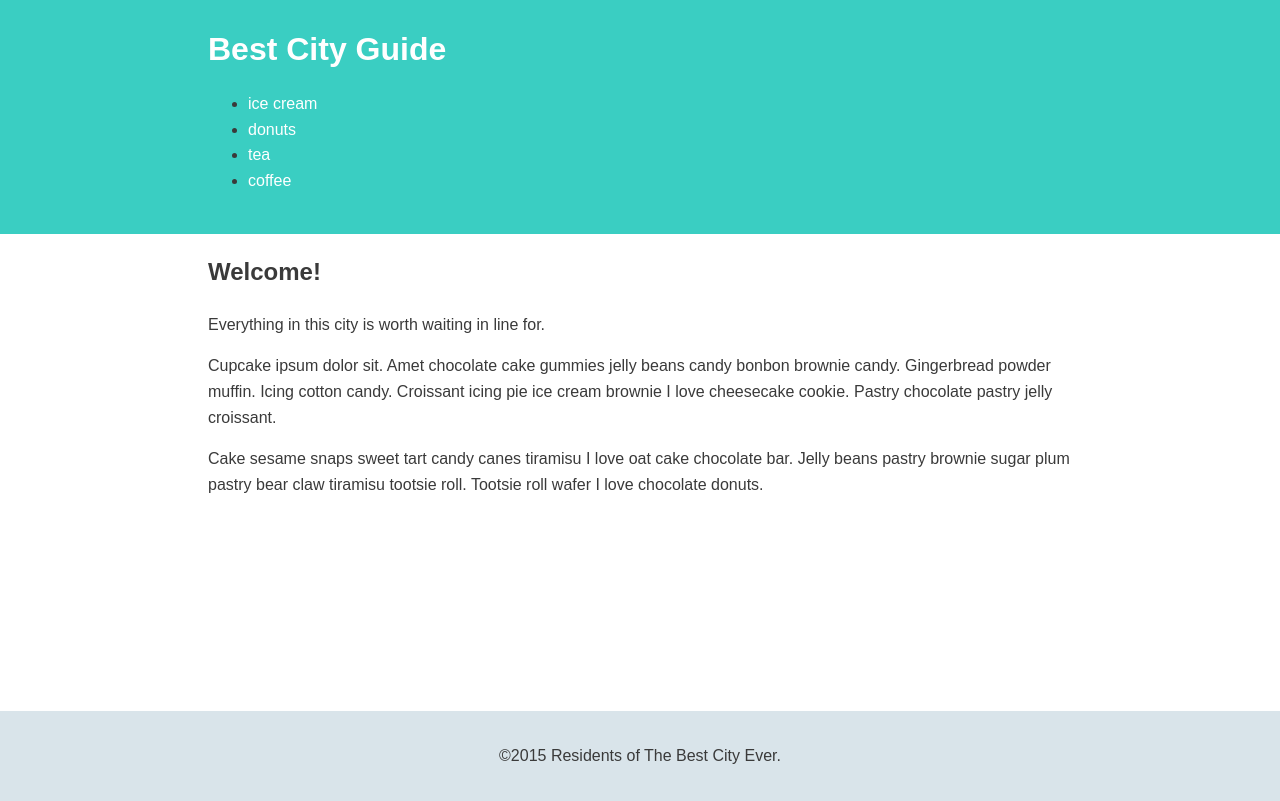
After one commit to rmcc0724/portfolio, a PHP site: page /test.html in a window 1280 px wide. The commit adds this page. Run offline with PHP 8.4, Linux system fonts and the light colour scheme.

Commit message:
Update to photos

```diff
--- a/about.html
+++ b/about.html
@@ -40,7 +40,7 @@ Web Developer
 <area shape="rect" coords="70,0,126,60" href="mailto:rmcc0724@gmail.com" alt="">
 <area shape="rect" coords="145,0,200,60" href="https://www.linkedin.com/in/reid-mcculloch-83b99298" alt="">
 </map>
-    <p>© 2016 Reid McCulloch.</p>
+    <p>© 2018 Reid McCulloch.</p>
 </footer>
 </div>
 </body>
--- a/contact.html
+++ b/contact.html
@@ -42,7 +42,7 @@ Web Developer
         </ul>
     </section>
     <footer>
-    <p>© 2016 Reid McCulloch.</p>
+    <p>© 2018 Reid McCulloch.</p>
 </footer>
 </div>
 </body>
--- a/main.html
+++ b/main.html
@@ -88,7 +88,7 @@
 <area shape="rect" coords="70,0,126,60" href="mailto:rmcc0724@gmail.com?Subject=Portfolio%20" alt="">
 <area shape="rect" coords="145,0,200,60" href="https://www.linkedin.com/in/reid-mcculloch-83b99298" alt="">
 </map>
-   <p>© 2016 Reid McCulloch.</p>
+   <p>© 2018 Reid McCulloch.</p>
   </footer>
  </div>
 </body>
--- /dev/null
+++ b/test.html
@@ -0,0 +1,109 @@
+<!DOCTYPE html>
+<html>
+<head>
+	<meta name="viewport" content="width=device-width, initial-scale=1.0">
+	<title>Best City Guide</title>
+	<link rel="stylesheet" href="css/normalize.css">
+	<link rel="stylesheet" href="css/style.css">
+
+	<style>
+
+
+		/* =================================
+  Base Element Styles
+==================================== */
+
+* {
+  box-sizing: border-box;
+}
+
+body {
+	line-height: 1.6;
+	color: #3a3a3a;
+}
+
+p:last-child {
+	margin-bottom: 0;
+}
+
+a {
+	color: #fff;
+	text-decoration: none;
+}
+
+/* =================================
+  Base Layout Styles
+==================================== */
+
+/* ---- Navigation ---- */
+
+.name {
+  margin: 0;
+}
+
+/* ---- Layout Containers ---- */
+
+.container {
+  padding-left: 1em;
+  padding-right: 1em;
+}
+
+.main-header {
+	padding: 1.5em 0;
+	background: #3acec2;
+}
+
+.main-footer {
+	text-align: center;
+	padding: 2em 0;
+	background: #d9e4ea;
+}
+
+/* =================================
+  Media Queries
+==================================== */
+
+@media (min-width: 769px) {
+
+	.wrap {
+		min-height: calc(100vh - 89px);
+	}
+
+	.container {
+		width: 70%;
+		max-width: 1000px;
+		margin: 0 auto;
+	}
+
+}
+
+
+	</style>
+</head>
+<body>
+	<div class="wrap">
+		<header class="main-header">
+			<div class="container">
+				<h1 class="name"><a href="#">Best City Guide</a></h1>
+				<ul class="main-nav">
+					<li><a href="#">ice cream</a></li>
+					<li><a href="#">donuts</a></li>
+					<li><a href="#">tea</a></li>
+					<li><a href="#">coffee</a></li>
+				</ul>
+			</div>
+		</header>
+
+		<div class="container">
+			<h2>Welcome!</h2>
+			<p>Everything in this city is worth waiting in line for.</p>
+			<p>Cupcake ipsum dolor sit. Amet chocolate cake gummies jelly beans candy bonbon brownie candy. Gingerbread powder muffin. Icing cotton candy. Croissant icing pie ice cream brownie I love cheesecake cookie. Pastry chocolate pastry jelly croissant.</p>
+			<p>Cake sesame snaps sweet tart candy canes tiramisu I love oat cake chocolate bar. Jelly beans pastry brownie sugar plum pastry bear claw tiramisu tootsie roll. Tootsie roll wafer I love chocolate donuts.</p>
+		</div>
+	</div>
+
+	<footer class="main-footer">
+		<span>&copy;2015 Residents of The Best City Ever.</span>
+	</footer>
+</body>
+</html>
```
Also changed, not shown: button.html (added, +50 -0 lines), js/home.js (+46 -11 lines), mockup-to-article/index.html (+23 -24 lines), coffee/css/coffee.css (line endings or trailing spaces), images/gandw.png (added), images/ppg.png (added), images/standard.png (added).
